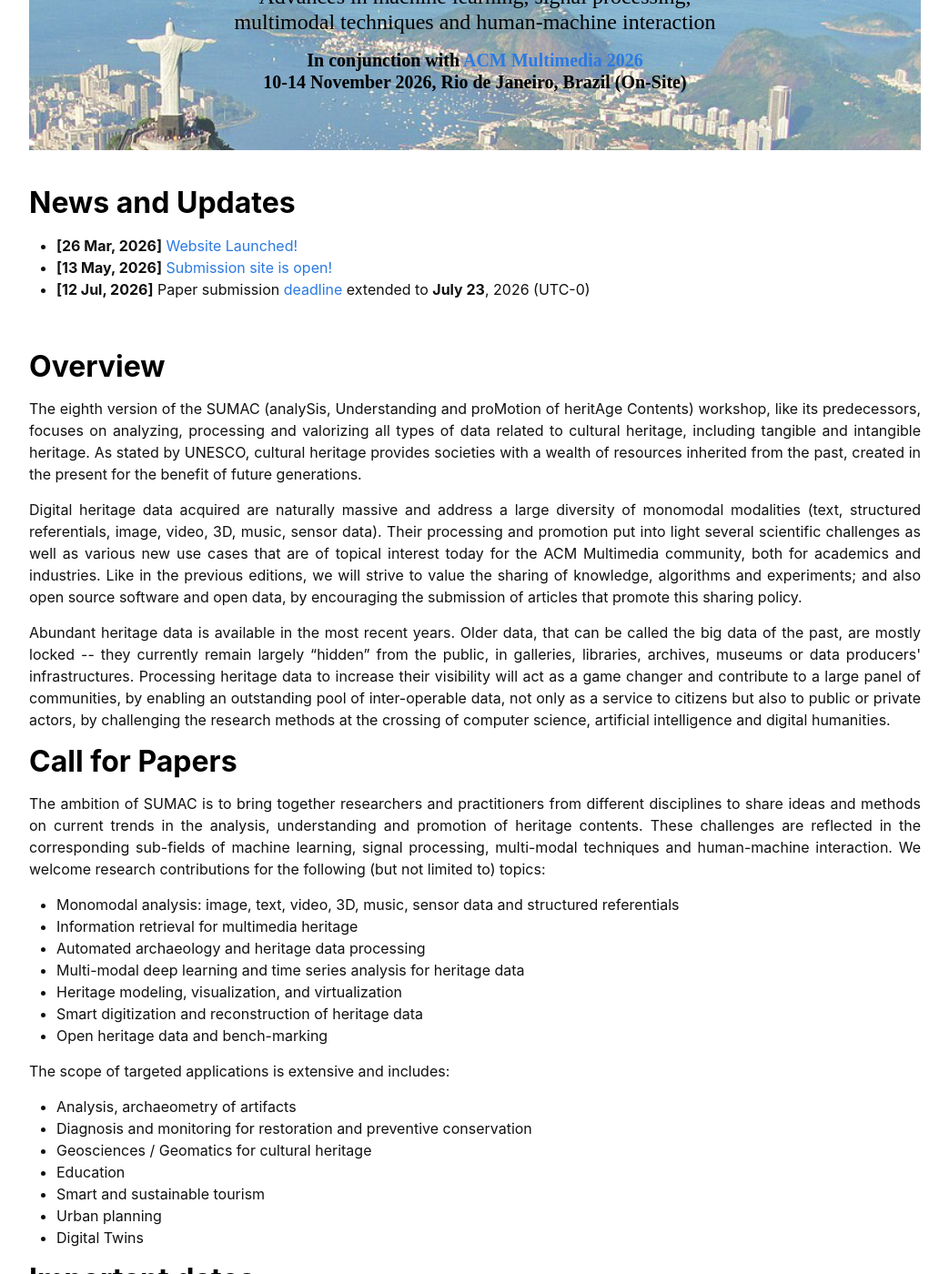
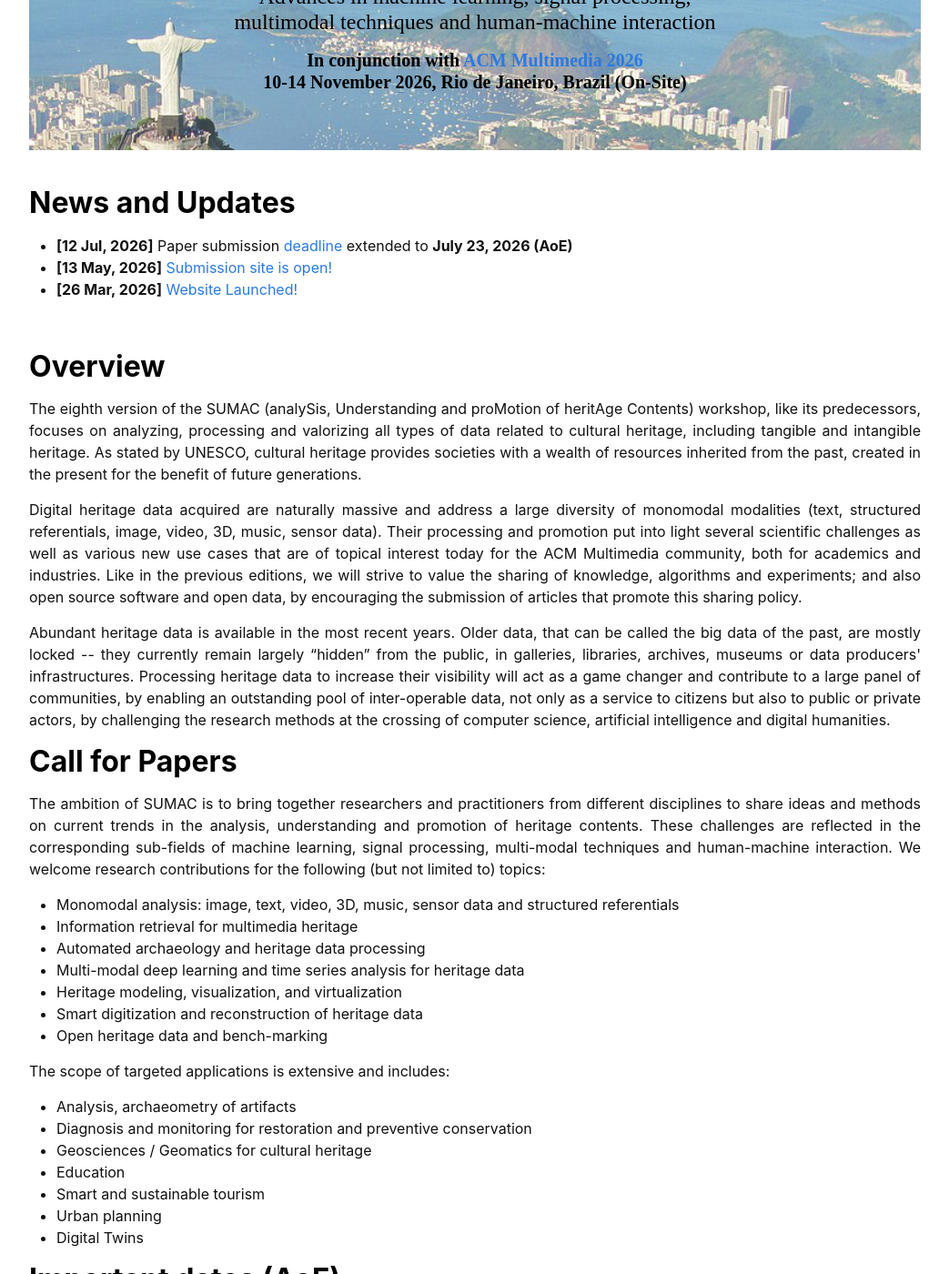
Before and after one commit to sumac-workshops/2026, a Jekyll site: the page built from index.md, in a window 1280 px wide and 1400 px high, scrolled down 288 px. Shown: the whole window at 91% size, without its empty margins (118-1161 px from the left). Built offline with Jekyll 4.4.1, drawn with Linux system fonts in a browser that asks for light colours; nearby versions of some CDN libraries; some of the changed text lies outside the part shown.

Commit message:
Update index.md

```diff
--- a/index.md
+++ b/index.md
@@ -24,9 +24,9 @@ layout: home
 <!-- <hr  style="color: rgb(92, 242, 117);"> -->
 <p>
 <ul>
+	<li> <b>[12 Jul, 2026]</b> Paper submission <a href="#imp_dates">deadline</a> extended to <b>July 23, 2026 (AoE)</b></li>
+	<li> <b>[13 May, 2026]</b> <a href="https://openreview.net/group?id=acmmm.org/ACMMM/2026/Workshop/SUMAC">Submission site is open!</a></li>
 	<li> <b>[26 Mar, 2026]</b> <a href="https://sumac-workshops.github.io/2026/">Website Launched!</a></li>
-	<li> <b>[13 May, 2026]</b> <a href="https://openreview.net/group?id=acmmm.org/ACMMM/2026/Workshop/SUMAC">Submission site is open!</a></li>
-	<li> <b>[12 Jul, 2026]</b> Paper submission <a href="#imp_dates">deadline</a> extended to <b>July 23</b>, 2026 (UTC-0)</li>
 </ul>
 </p><br>
 
@@ -63,10 +63,10 @@ layout: home
 	<li> Digital Twins</li>
 </ul>
 
-<h2 class="blackpar_title" id="imp_dates">Important dates</h2>
+<h2 class="blackpar_title" id="imp_dates">Important dates (AoE)</h2>
 <!-- <hr  style="color: rgb(92, 242, 117);"> -->
 <ul>
- 	<li>Paper submission: <b> <del>July 16</del> July 23, 2026 <a href="https://www.timeanddate.com/worldclock/timezone/utc">UTC-0</a></b></li>
+ 	<li>Paper submission: <b> <del>July 16</del> July 23, 2026</b></li>
 	<li>Author acceptance notification: <del>August 6</del> August 10, 2026</li>
 	<li>Camera-Ready: August 20, 2026</li>
 	<li>Workshop date: Nov. 10-14, 2026 (TBD)</li>
```
